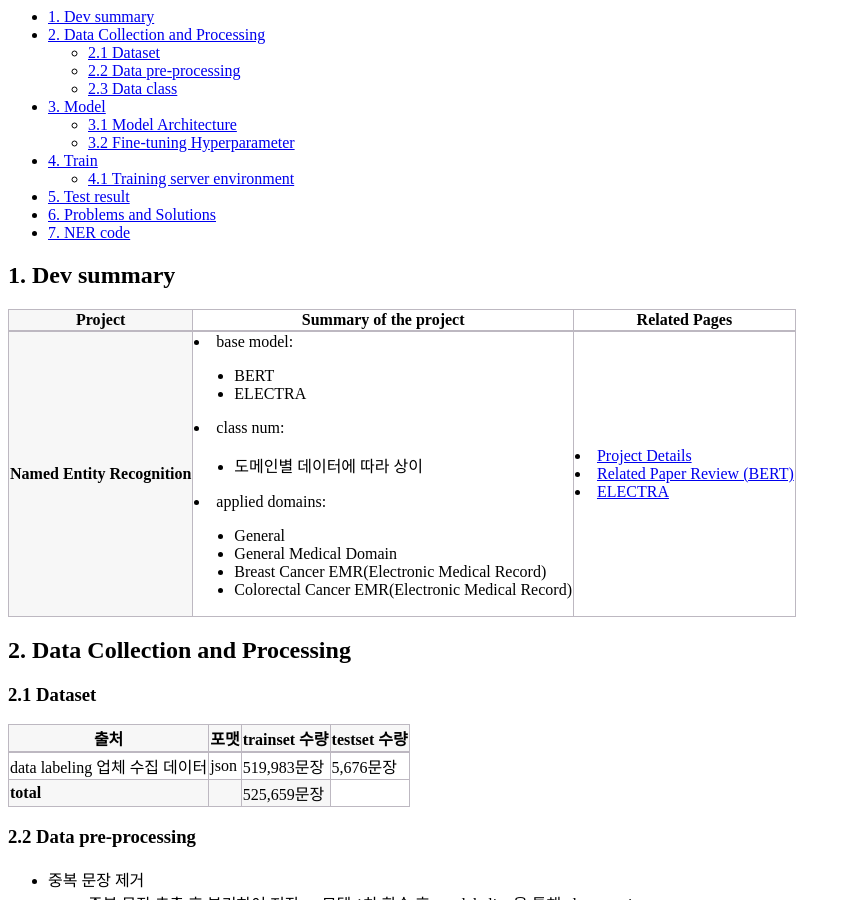
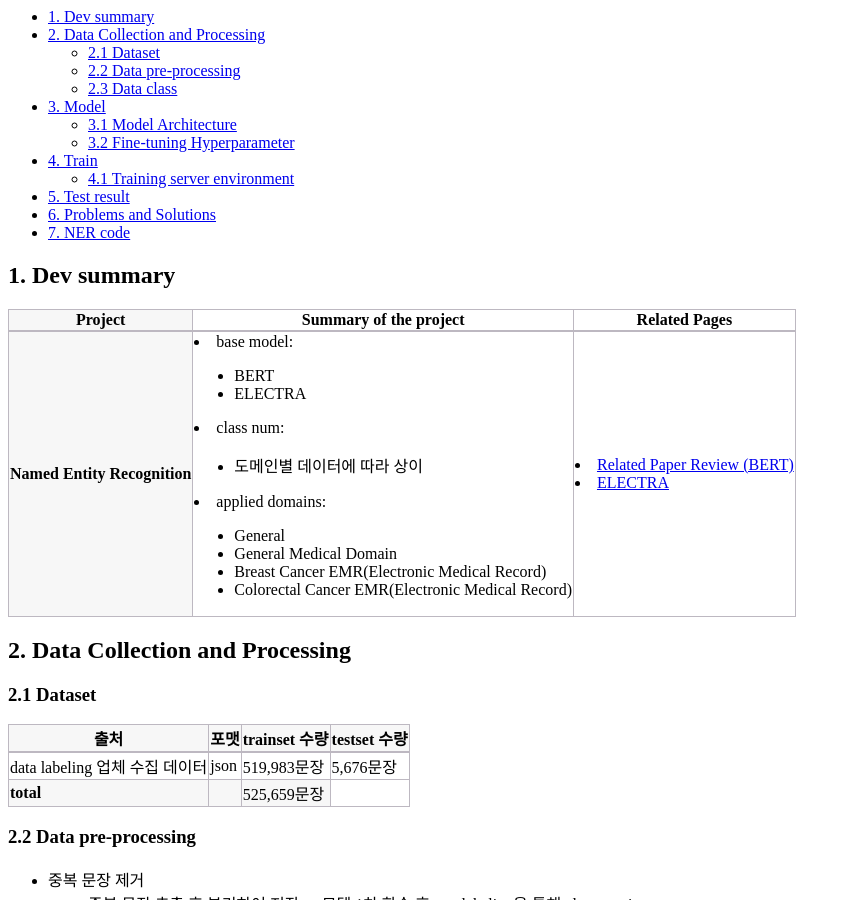
Before and after one commit to finddme/finddme.github.io, a Jekyll site: the page built from _posts/2022-09-25-NER.md, in a window 1280 px wide and 900 px high. Shown: the whole window, without its empty margins (0-851 px from the left). Built offline with Jekyll 4.4.1, drawn with Linux system fonts in a browser that asks for light colours.

Commit message:
Update 2022-09-25-NER.md

```diff
--- a/_posts/2022-09-25-NER.md
+++ b/_posts/2022-09-25-NER.md
@@ -63,7 +63,7 @@ tag: Development
            </li>
          </td>
          <td class="line">
-           <li><a href="https://finddme.github.io/development/2022/09/24/NER/">Project Details</a></li>
+<!--            <li><a href="https://finddme.github.io/development/2022/09/24/NER/">Project Details</a></li> -->
 <!--            <li><a href="https://github.com/finddme/NER_electra">NER Code</a></li> -->
            <li><a href="https://finddme.github.io/natural%20language%20processing/2019/11/22/Bert/">Related Paper Review (BERT)</a></li>
            <li><a href="https://finddme.github.io/natural%20language%20processing/2022/11/30/LMsummary/#electra--efficiently-learning-an-encoder-that-classifies-token-replacements-accurately">ELECTRA</a></li>
```
